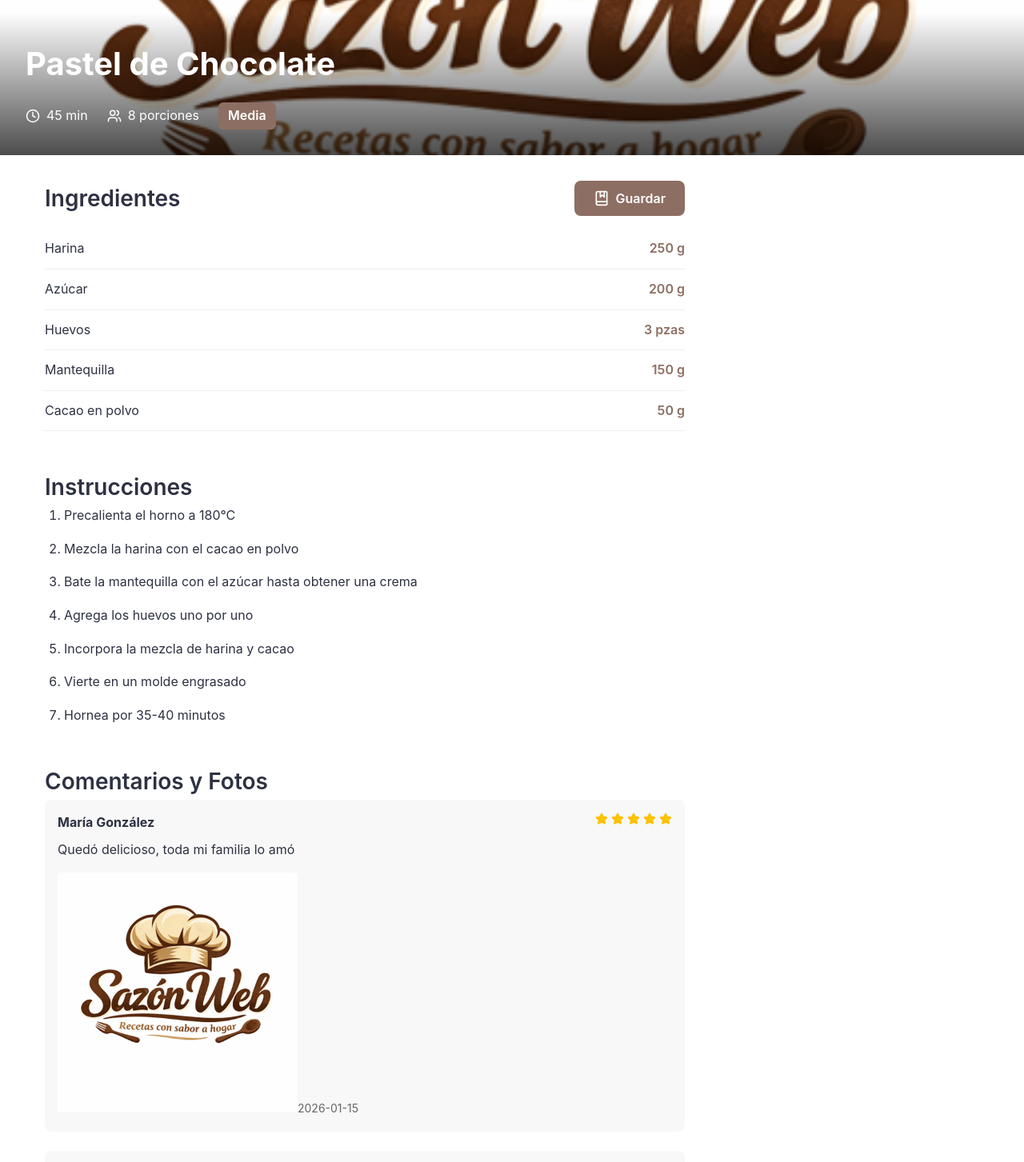
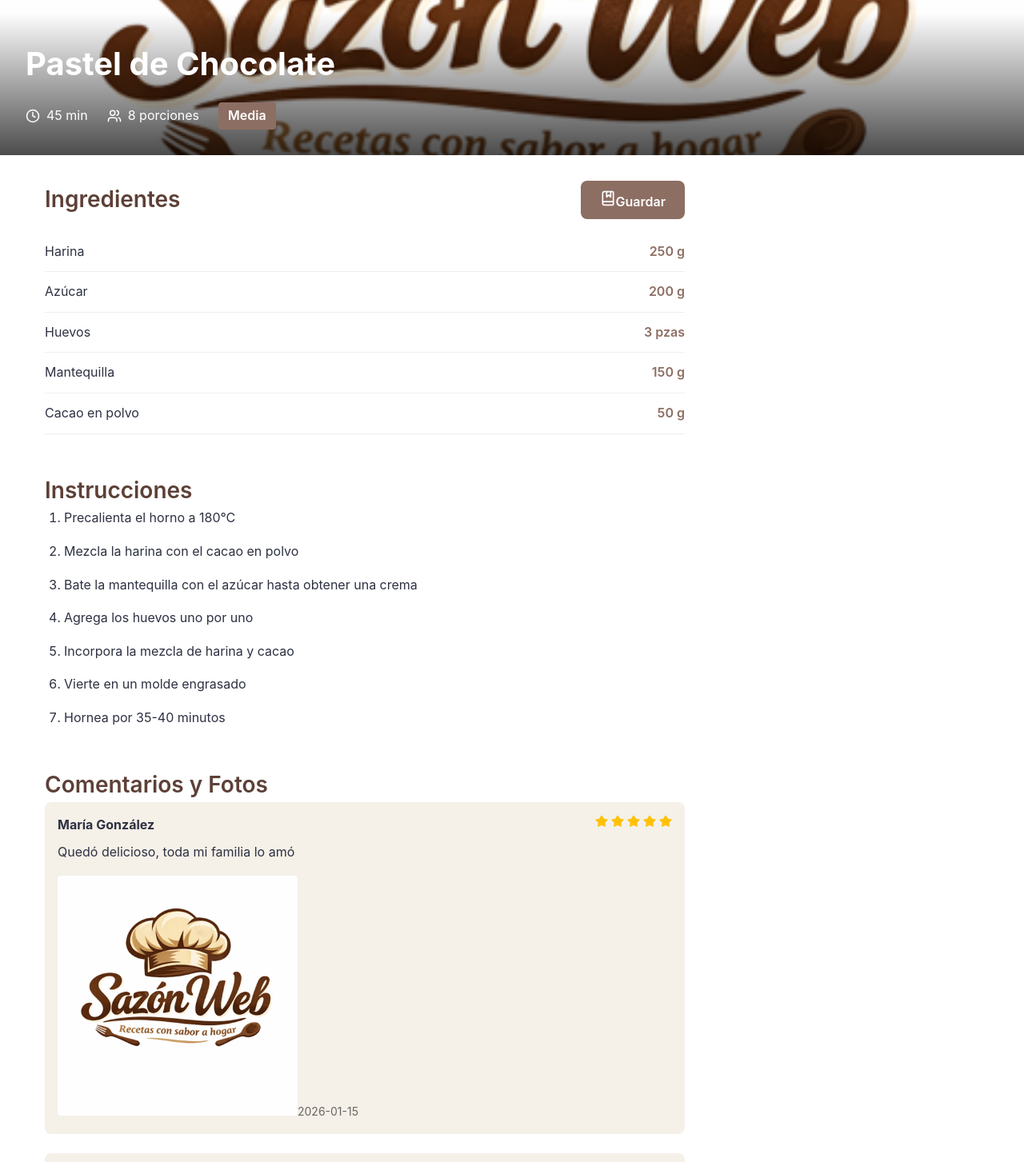
Before and after one commit to BBripy207/SazonWeb, a React (Vite) app in the folder app/: page /receta/1 in a window 1280 px wide. Shown: the part 360-1813 px from the top of the page at 80% size. Built offline with nearby package versions, Linux system fonts and the light colour scheme.

Commit message:
feat: Integrar componentes reutilizables y aplicar estilos temáticos en RecipeDetail

```diff
--- a/app/src/pages/RecipeDetail.tsx
+++ b/app/src/pages/RecipeDetail.tsx
@@ -1,5 +1,7 @@
 import { Clock, Users, BookMarked, Star } from 'lucide-react';
 import logo from '../assets/images/sasonweblogo.png';
+import Button from '../components/ui/Button';
+import { colors, spacing, fontSize, fontWeight, borderRadius } from '../styles/theme';
 
 const mockRecipe = {
     id: '1',
@@ -71,10 +73,10 @@ export default function RecipeDetail() {
                     <section style={styles.section}>
                         <div style={styles.sectionHeader}>
                             <h2 style={styles.sectionTitle}>Ingredientes</h2>
-                            <button style={styles.saveBtn}>
+                            <Button onClick={() => { }}>
                                 <BookMarked size={20} />
                                 Guardar
-                            </button>
+                            </Button>
                         </div>
                         <ul style={styles.ingredientsList}>
                             {mockRecipe.ingredients.map((ing, i) => (
@@ -147,66 +149,52 @@ const styles: Record<string, React.CSSProperties> = {
         left: 0,
         right: 0,
         background: 'linear-gradient(transparent, rgba(0,0,0,0.7))',
-        padding: '2rem',
+        padding: spacing.xl,
         color: '#fff',
     },
     title: {
-        fontSize: '2.5rem',
-        margin: '0 0 1rem',
-        fontWeight: 700,
+        fontSize: fontSize.xxxl,
+        margin: `0 0 ${spacing.md}`,
+        fontWeight: fontWeight.bold,
     },
     meta: {
         display: 'flex',
-        gap: '1.5rem',
+        gap: spacing.lg,
         flexWrap: 'wrap',
     },
     metaItem: {
         display: 'flex',
         alignItems: 'center',
-        gap: '0.5rem',
+        gap: spacing.sm,
     },
     badge: {
-        padding: '0.25rem 0.75rem',
-        background: '#8d6e63',
-        borderRadius: '6px',
-        fontWeight: 600,
+        padding: `${spacing.xs} 0.75rem`,
+        background: colors.primary,
+        borderRadius: borderRadius.sm,
+        fontWeight: fontWeight.semibold,
     },
     content: {
         maxWidth: '1200px',
         margin: '0 auto',
-        padding: '2rem 1rem',
+        padding: `${spacing.xl} ${spacing.md}`,
     },
     main: {
         maxWidth: '800px',
     },
     section: {
-        marginBottom: '3rem',
+        marginBottom: spacing.xxl,
     },
     sectionHeader: {
         display: 'flex',
         justifyContent: 'space-between',
         alignItems: 'center',
-        marginBottom: '1rem',
+        marginBottom: spacing.md,
     },
     sectionTitle: {
-        fontSize: '1.75rem',
-        fontWeight: 600,
+        fontSize: fontSize.xxl,
+        fontWeight: fontWeight.semibold,
         margin: 0,
-        color: '#2d3142',
-    },
-    saveBtn: {
-        display: 'flex',
-        alignItems: 'center',
-        gap: '0.5rem',
-        padding: '0.75rem 1.5rem',
-        background: '#8d6e63',
-        color: '#fff',
-        border: 'none',
-        borderRadius: '8px',
-        cursor: 'pointer',
-        fontSize: '1rem',
-        fontWeight: 600,
-        transition: 'background 0.3s',
+        color: colors.primaryDark,
     },
     ingredientsList: {
         listStyle: 'none',
@@ -220,46 +208,46 @@ const styles: Record<string, React.CSSProperties> = {
         borderBottom: '1px solid #eee',
     },
     amount: {
-        fontWeight: 600,
-        color: '#8d6e63',
+        fontWeight: fontWeight.semibold,
+        color: colors.primary,
     },
     instructionsList: {
-        paddingLeft: '1.5rem',
+        paddingLeft: spacing.lg,
     },
     instruction: {
-        marginBottom: '1rem',
+        marginBottom: spacing.md,
         lineHeight: 1.6,
     },
     comments: {
         display: 'flex',
         flexDirection: 'column',
-        gap: '1.5rem',
+        gap: spacing.lg,
     },
     comment: {
-        padding: '1rem',
-        background: '#f8f8f8',
-        borderRadius: '8px',
+        padding: spacing.md,
+        background: colors.backgroundLight,
+        borderRadius: borderRadius.md,
     },
     commentHeader: {
         display: 'flex',
         justifyContent: 'space-between',
-        marginBottom: '0.5rem',
+        marginBottom: spacing.sm,
     },
     rating: {
         display: 'flex',
-        gap: '0.25rem',
+        gap: spacing.xs,
     },
     commentText: {
-        margin: '0.5rem 0',
+        margin: `${spacing.sm} 0`,
     },
     commentImage: {
         width: '100%',
         maxWidth: '300px',
-        borderRadius: '4px',
-        marginTop: '0.5rem',
+        borderRadius: borderRadius.sm,
+        marginTop: spacing.sm,
     },
     commentDate: {
-        fontSize: '0.875rem',
-        color: '#666',
+        fontSize: fontSize.sm,
+        color: colors.textLight,
     },
 };
```
